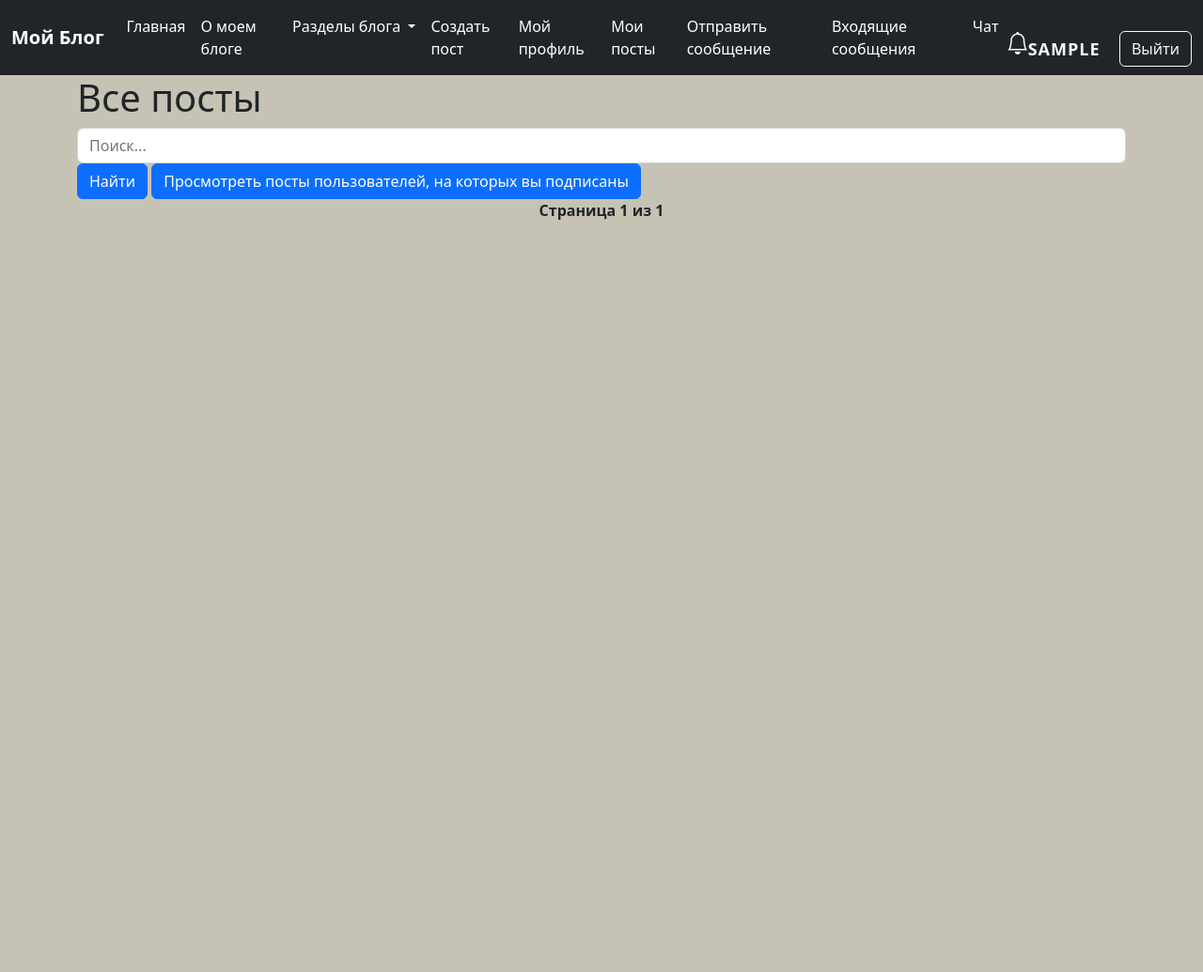
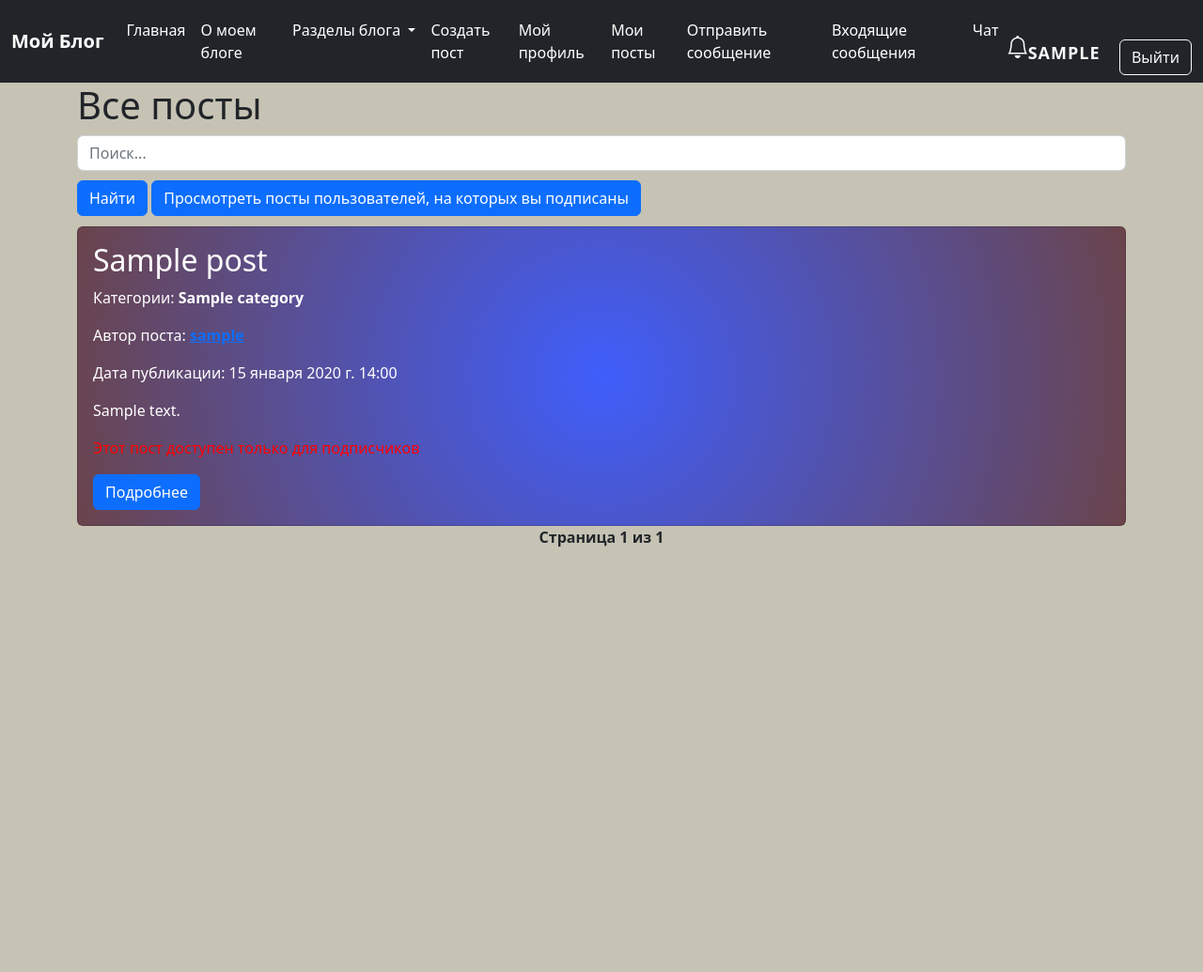
Before and after one commit to a-melchikov/django-blogtest-project, a Django app: page /catalog/ in a window 1280 px wide. Shown: the top 1035 px of the page at 94% size. Before the commit the page ends 234 px from the top, so only its background shows below. Run offline with Django 5.2, Linux system fonts and the light colour scheme; a user stored in the database is signed in; tables that the repository leaves empty hold one stand-in row (values such as "Sample post"); data that the repository does not hold is empty.

Commit message:
Private posts are marked in red, they are not shown to those who are not subscribed

```diff
--- a/djangoProject/blog/templates/home.html
+++ b/djangoProject/blog/templates/home.html
@@ -1,9 +1,5 @@
 {% extends 'base.html' %}
-
-{% block title %}
-Мой Блог - Главная
-{% endblock %}
-
+{% block title %}Мой Блог - Главная{% endblock %}
 {% block content %}
     <style>
     .pagination {
@@ -19,39 +15,49 @@
     .user-info h2 a:hover {
         color: #05529b;
     }
+
+    button[type=submit] {
+        margin-top: 10px;
+    }
     </style>
-
     <h1>Все посты</h1>
-
     <form class="form-inline" method="GET" action="{% url 'search_posts' %}">
         <input type="text" class="form-control" name="query" placeholder="Поиск...">
         <button type="submit" class="btn btn-primary">Найти</button>
-    <a href="{% url 'subscribed_posts' %}" class="btn btn-primary">Просмотреть посты пользователей, на которых вы подписаны</a>
+        <a href="{% url 'subscribed_posts' %}"
+           class="btn btn-primary"
+           style="margin-top: 10px">Просмотреть посты пользователей, на которых вы подписаны</a>
     </form>
-
     {% for post in posts %}
-{% if not post.for_subscribers or post.author in request.user.subscriptions.all %}
-
         <div style="margin-top: 1%">
             <div class="row align-items-start">
                 <div class="col">
-                    <div class="bg-image card shadow-1-strong" style="background: radial-gradient(circle, rgba(63,94,251,1) 0%, rgba(106,68,76,1) 100%);">
+                    <div class="bg-image card shadow-1-strong"
+                         style="background: radial-gradient(circle, rgba(63,94,251,1) 0%, rgba(106,68,76,1) 100%)">
                         <div class="card-body text-white">
                             <h2>{{ post.title }}</h2>
                             {% if post.categories.exists %}
-                                <p>Категории:
+                                <p>
+                                    Категории:
                                     {% for category in post.categories.all %}
-                                        <b>{{ category.name }}</b>{% if not forloop.last %}, {% endif %}
+                                        <b>{{ category.name }}</b>
+                                        {% if not forloop.last %},{% endif %}
                                     {% endfor %}
                                 </p>
                             {% else %}
                                 <p>Категории не выбраны</p>
                             {% endif %}
-                            <p>Автор поста: <b><a href="{% url 'user_profile' post.author.username %}">{{ post.author }}</a></b></p>
+                            <p>
+                                Автор поста: <b><a href="{% url 'user_profile' post.author.username %}">{{ post.author }}</a></b>
+                            </p>
                             <p>Дата публикации: {{ post.publish_date }}</p>
                             <p>{{ post.body }}</p>
                             {% if post.for_subscribers %}
-                                <p>Этот пост доступен только для подписчиков</p>
+                                <p>
+                                    <span style="color: red;">
+                                        <i class="fas fa-lock"></i> Этот пост доступен только для подписчиков
+                                    </span>
+                                </p>
                             {% endif %}
                             <a href="{% url 'post_detail' post.pk %}" class="btn btn-primary">Подробнее</a>
                         </div>
@@ -59,29 +65,26 @@
                 </div>
             </div>
         </div>
-    {% endif %}
     {% empty %}
         <p>Постов пока нет.</p>
     {% endfor %}
-
-
     <!-- Pagination links -->
     <div class="pagination">
         <span class="step-links">
             {% if page_obj.has_previous %}
                 <a href="?page=1" class="btn btn-secondary">&laquo; первая</a>
-            <a href="?page={{ page_obj.previous_page_number }}" class="btn btn-secondary">предыдущая</a>
+                <a href="?page={{ page_obj.previous_page_number }}"
+                   class="btn btn-secondary">предыдущая</a>
             {% endif %}
-
             <span class="current">
                 <b>Страница {{ page_obj.number }} из {{ page_obj.paginator.num_pages }}</b>
             </span>
-
             {% if page_obj.has_next %}
-            <a href="?page={{ page_obj.next_page_number }}" class="btn btn-secondary">следующая</a>
-            <a href="?page={{ page_obj.paginator.num_pages }}" class="btn btn-secondary">последняя &raquo;</a>
+                <a href="?page={{ page_obj.next_page_number }}"
+                   class="btn btn-secondary">следующая</a>
+                <a href="?page={{ page_obj.paginator.num_pages }}"
+                   class="btn btn-secondary">последняя &raquo;</a>
             {% endif %}
         </span>
     </div>
-
 {% endblock %}
--- a/djangoProject/blog/views.py
+++ b/djangoProject/blog/views.py
@@ -16,6 +16,8 @@ from django.views.generic import (
 from django.contrib.auth.decorators import login_required
 from django.shortcuts import get_object_or_404, render, redirect
 from django.contrib.auth.models import User
+from django.contrib.auth.mixins import UserPassesTestMixin
+
 
 from authentication.models import Profile
 
@@ -44,7 +46,9 @@ class BlogList(ListView):
             "author", flat=True
         )
         return Post.objects.filter(
-            Q(for_subscribers=False) | Q(author__in=subscribed_authors)
+            Q(for_subscribers=False)
+            | Q(author__in=subscribed_authors)
+            | Q(author=self.request.user)
         ).order_by(self.ordering)
 
     def get_context_data(self, **kwargs):
@@ -73,7 +77,7 @@ class BlogList(ListView):
         return context
 
 
-class BlogDetailView(DetailView):
+class BlogDetailView(UserPassesTestMixin, DetailView):
     model = Post
     template_name = "post/post_detail.html"
 
@@ -122,6 +126,16 @@ class BlogDetailView(DetailView):
             return HttpResponseRedirect(reverse("post_detail", args=[post.pk]))
         else:
             return self.render_to_response(self.get_context_data(form=form))
+
+    def test_func(self):
+        post = self.get_object()
+        user = self.request.user
+        return (post.author == user) or user.subscriptions.filter(
+            author=post.author
+        ).exists()
+
+    def handle_no_permission(self):
+        raise Http404("Вы не подписаны на автора этого поста")
 
 
 class AboutPageView(TemplateView):
@@ -448,4 +462,6 @@ def toggle_favorite(request, post_id):
 @login_required
 def favorite_posts(request):
     favorite_posts = Favorite.objects.filter(user=request.user).select_related("post")
-    return render(request, "post/favorite_posts.html", {"favorite_posts": favorite_posts})
+    return render(
+        request, "post/favorite_posts.html", {"favorite_posts": favorite_posts}
+    )
```
Lines whose indentation alone changed are shown as unchanged.
